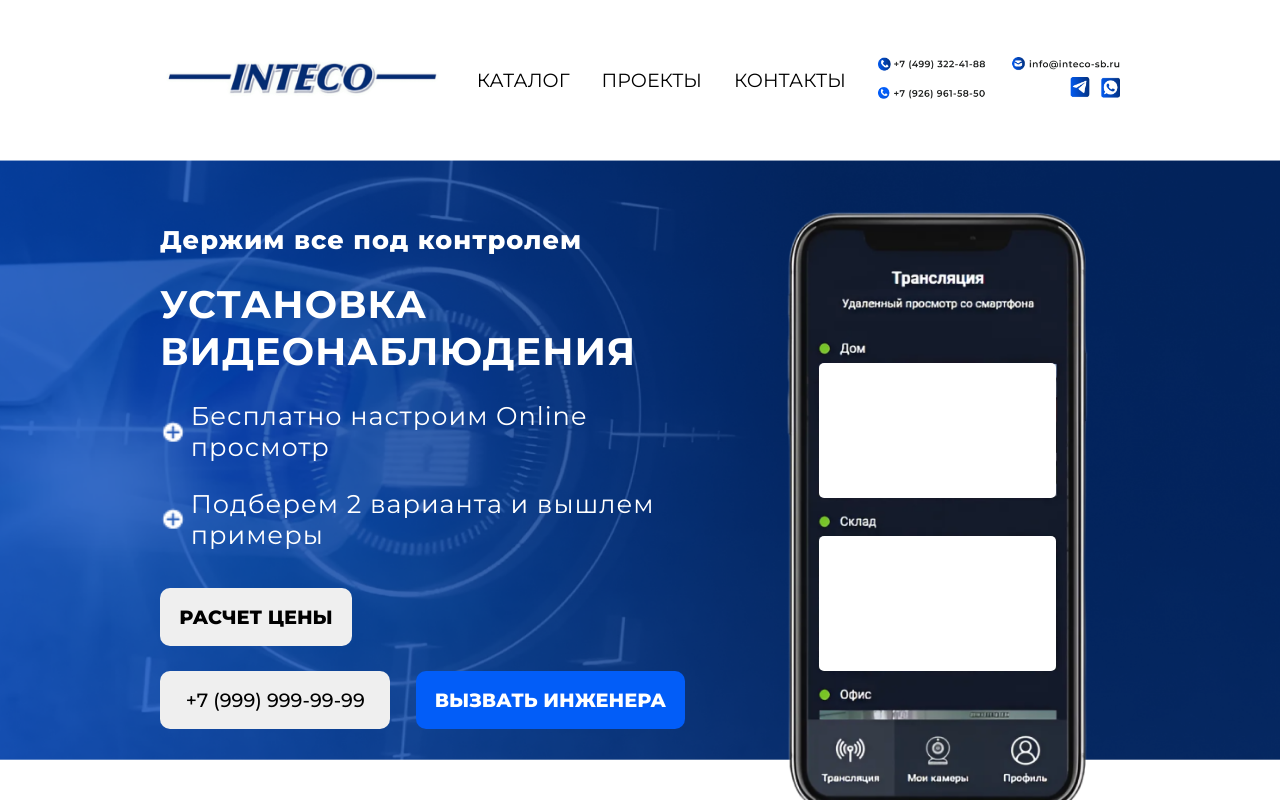
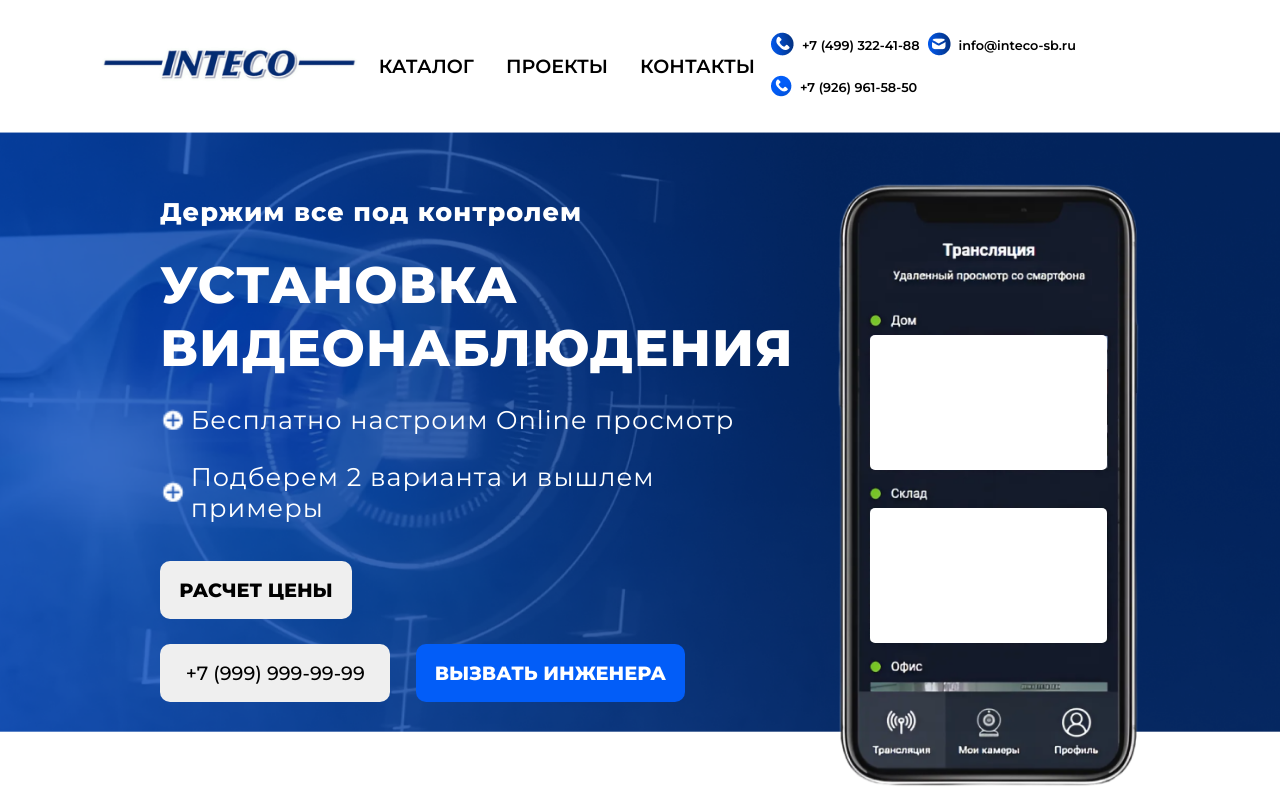
Before and after one commit to NeoScripter/inteco-sb-new-page, a PHP site: page / in a window 1280 px wide. Shown: the top 800 px of the page. Run offline with PHP 8.4, Linux system fonts and the light colour scheme.

Commit message:
Added new elements to nav

```diff
--- a/index.html
+++ b/index.html
@@ -22,7 +22,23 @@
                     </ul>
                 </nav>
                 <div class="links-wrapper">
-                    <img src="assets/images/Group 39976.png" alt="group">
+                    <div class="link-group-left">
+                        <div class="flex-nav-subgroup">
+                            <a href="tel:+7 (499) 322-41-88" class="nav-link"><img src="assets/nav/phone_dark_fill.png" alt="иконка звонка"></a>
+                            <a href="tel:+7 (499) 322-41-88" class="nav-link">+7 (499) 322-41-88</a>
+                        </div>
+                        <div class="flex-nav-subgroup">
+                            <a href="tel:+7 (926) 961-58-50" class="nav-link"><img src="assets/nav/phone_light_fill.png" alt="иконка звонка"></a>
+                            <a href="tel:+7 (926) 961-58-50" class="nav-link">+7 (926) 961-58-50</a>
+                        </div>
+                    </div>
+                    <div class="link-group-right">
+                        <div class="flex-nav-subgroup">
+                            <a href="malito:info@inteco-sb.ru" class="nav-link"><img src="assets/nav/message_fill.png" alt="иконка сообщения"></a>
+                            <a href="malito:info@inteco-sb.ru" class="nav-link">info@inteco-sb.ru</a>
+                        </div>
+
+                    </div>
                 </div>
             </div>
         </div>
--- a/inteco-sb-hp.css
+++ b/inteco-sb-hp.css
@@ -62,9 +62,10 @@ img {
 .nav-wrapper {
     display: flex;
     align-items: center;
-    aspect-ratio: 6/1;
-    justify-content: space-evenly;
-    gap: 2em;
+    padding-block: clamp(1em, 3vw, 2em);
+    justify-content: space-between;
+    gap: 1em;
+    width: 85%;
 }
 
 .primary-nav ul {
@@ -77,10 +78,32 @@ img {
     list-style: none;
     text-transform: uppercase;
     font-size: clamp(12px, 2vw, 19px);
+    font-weight: 600;
 }
 
 .links-wrapper {
-    width: 28%;
+    width: 45%;
+    display: flex;
+    gap: 0.5em;
+}
+
+.nav-link {
+    font-size: var(--fine-print-fs);
+    word-wrap: none;
+    font-weight: 600;
+    color: #000;
+    text-decoration: none;
+}
+
+.flex-nav-subgroup:first-of-type {
+    margin-bottom: 1em;
+}
+
+.flex-nav-subgroup {
+    display: flex;
+    justify-content: flex-start;
+    align-items: center;
+    gap: 0.5em;
 }
 
 /****** Banner section *******/
@@ -97,7 +120,7 @@ img {
     height: var(--phone-height);
     position: relative;
     letter-spacing: 1px;
-    font-size: clamp(18px, 2vw, 35px);
+    font-size: var(--regular-fs);
 }
 
 .bnr-left {
@@ -166,7 +189,8 @@ img {
 }
 
 .bnr-header {
-    font-size: clamp(28px, 3vw, 45px);
+    font-size: clamp(20px, 4vw, 55px);
+    font-weight: 800;
 }
 
 .bnr-subgroup {
```
Also changed, not shown: assets/nav/message_fill.png (added), assets/nav/phone_dark_fill.png (added), assets/nav/phone_light_fill.png (added), assets/nav/telegram-icon.png (added), assets/nav/whatsapp-icon.png (added), assets/svg/telegram-icon.svg (added), assets/svg/whatsapp-icon.svg (added).
